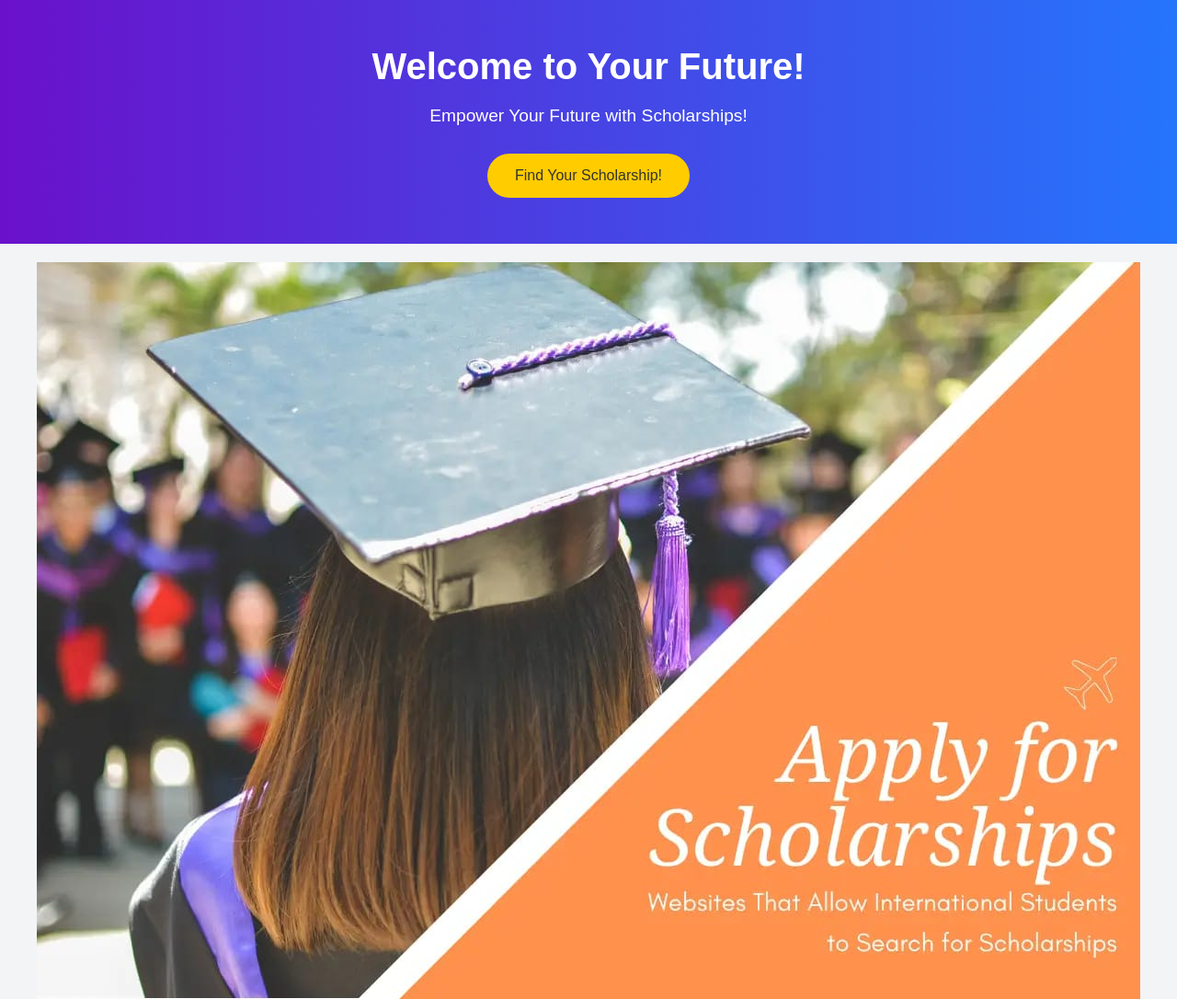
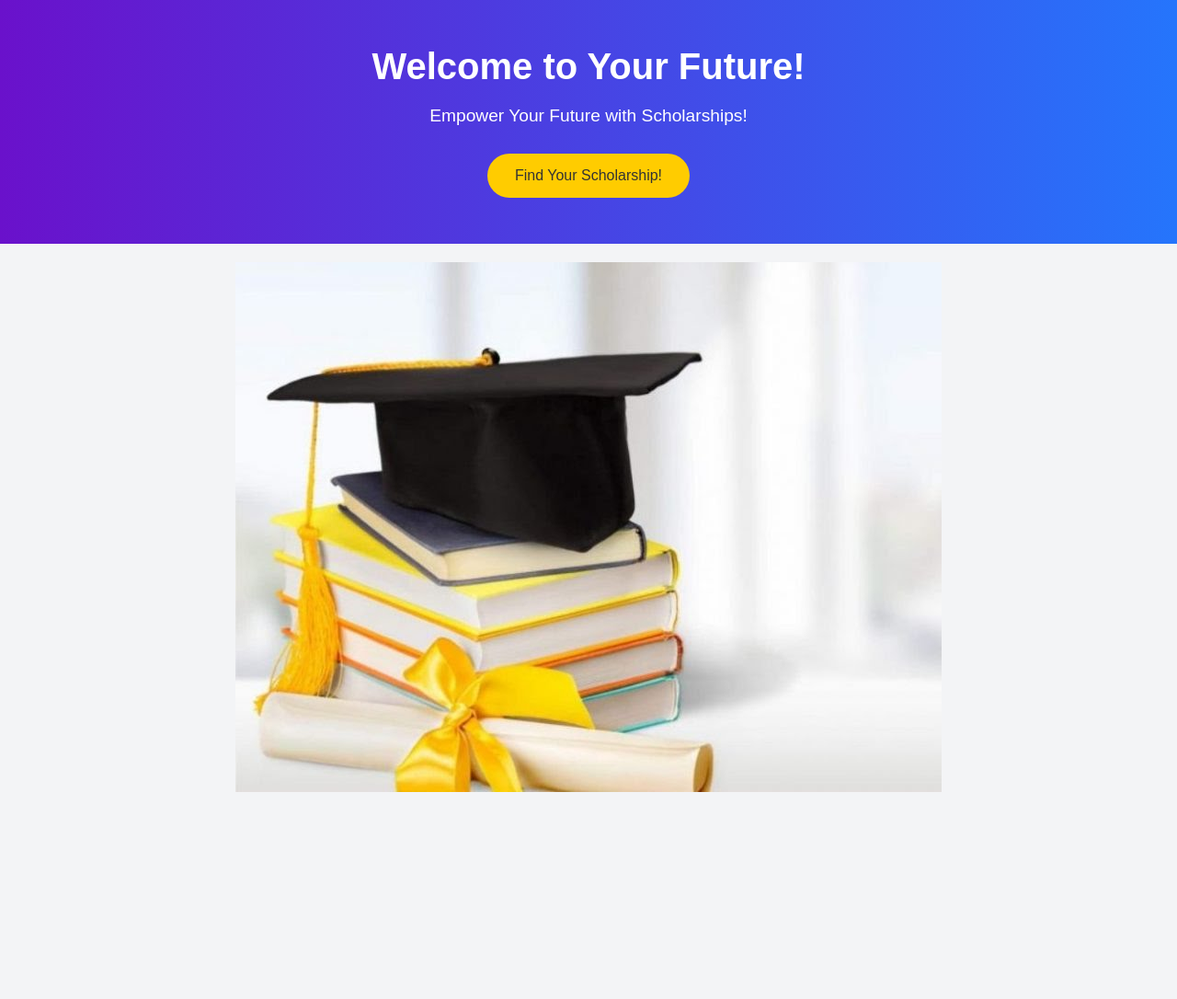
Before and after one commit to Bhuvaneswari202/scholarshipweb, a website: page index.html in a window 1280 px wide. Shown: the whole page at 92% size. After the commit the page ends 881 px from the top, so only its background shows below. Drawn offline with Linux system fonts and the light colour scheme.

Commit message:
Update index.html

```diff
--- a/index.html
+++ b/index.html
@@ -14,7 +14,7 @@
     </div>
 
     <!-- Adding the image below the hero section -->
-    <img src="hhh.jpeg" alt="Empowering Future through Scholarships" style="display: block; margin: 20px auto; max-width: 100%; height: auto;">
+    <img src="logo.jpg" alt="Empowering Future through Scholarships" style="display: block; margin: 20px auto; max-width: 100%; height: auto;">
 
 
 </body>
```
